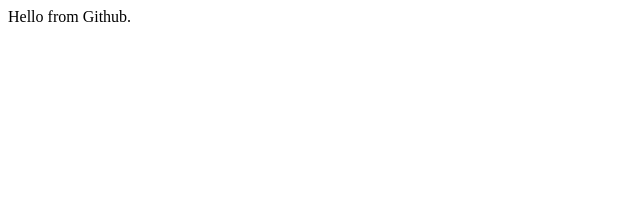
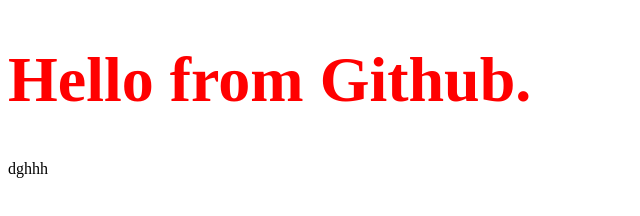
Before and after one commit to munna6124ssa/my-first-repo, a plain HTML site: page index.html in a window 1280 px wide. Shown: the whole page, without its empty margins (0-640 px from the left). Drawn offline with Linux system fonts and the light colour scheme.

Commit message:
Add style.css and minor html changes

```diff
--- a/index.html
+++ b/index.html
@@ -4,8 +4,10 @@
     <meta charset="UTF-8">
     <meta name="viewport" content="width=device-width, initial-scale=1.0">
     <title>Document</title>
+    <link rel="stylesheet" href="./style.css">
 </head>
 <body>
-    Hello from Github.
+   <h1> Hello from Github.</h1>
+   dghhh
 </body>
 </html>
--- /dev/null
+++ b/style.css
@@ -0,0 +1,4 @@
+h1{
+    color: red;
+    font-size: 4rem;
+}
```
